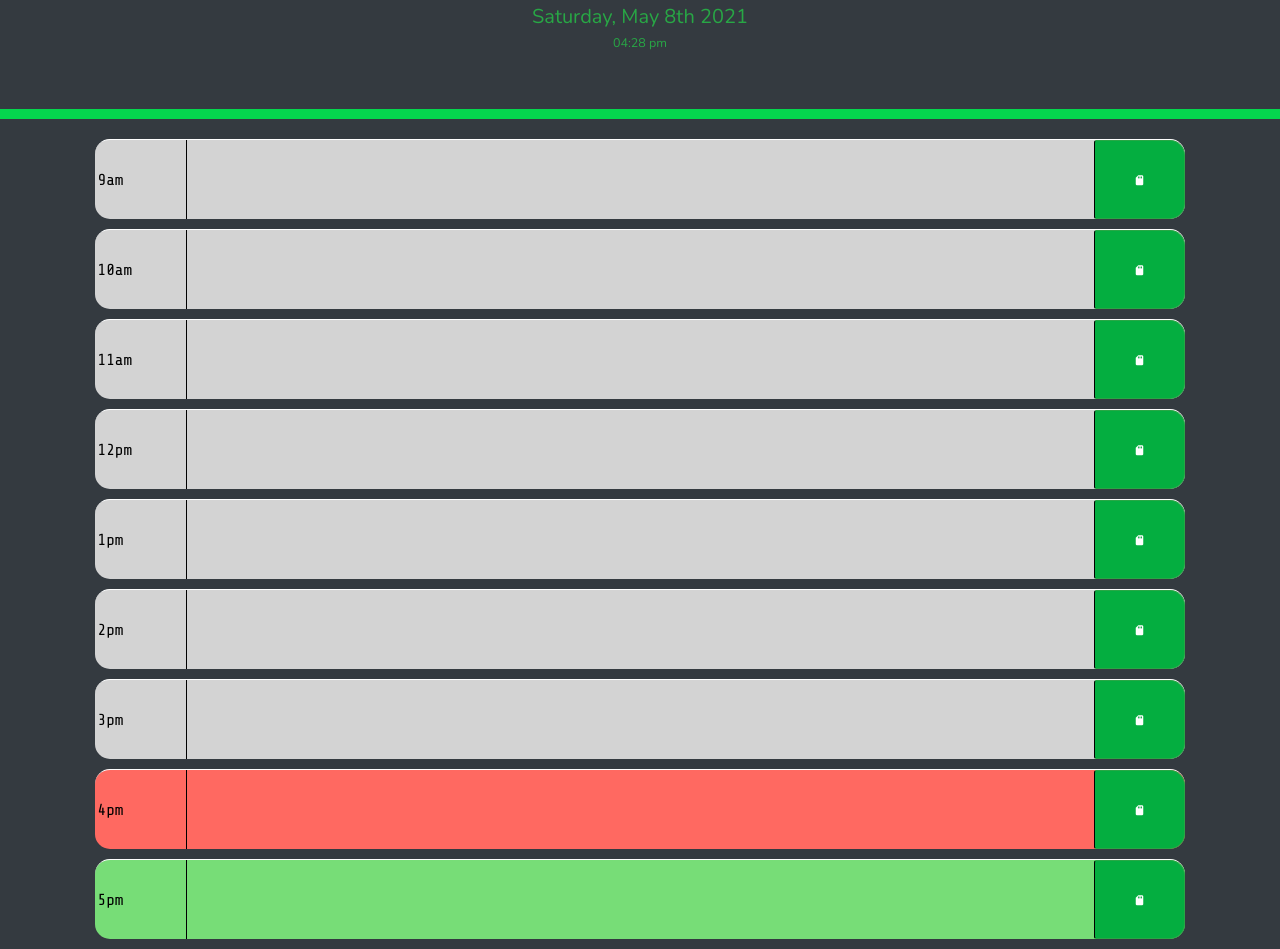
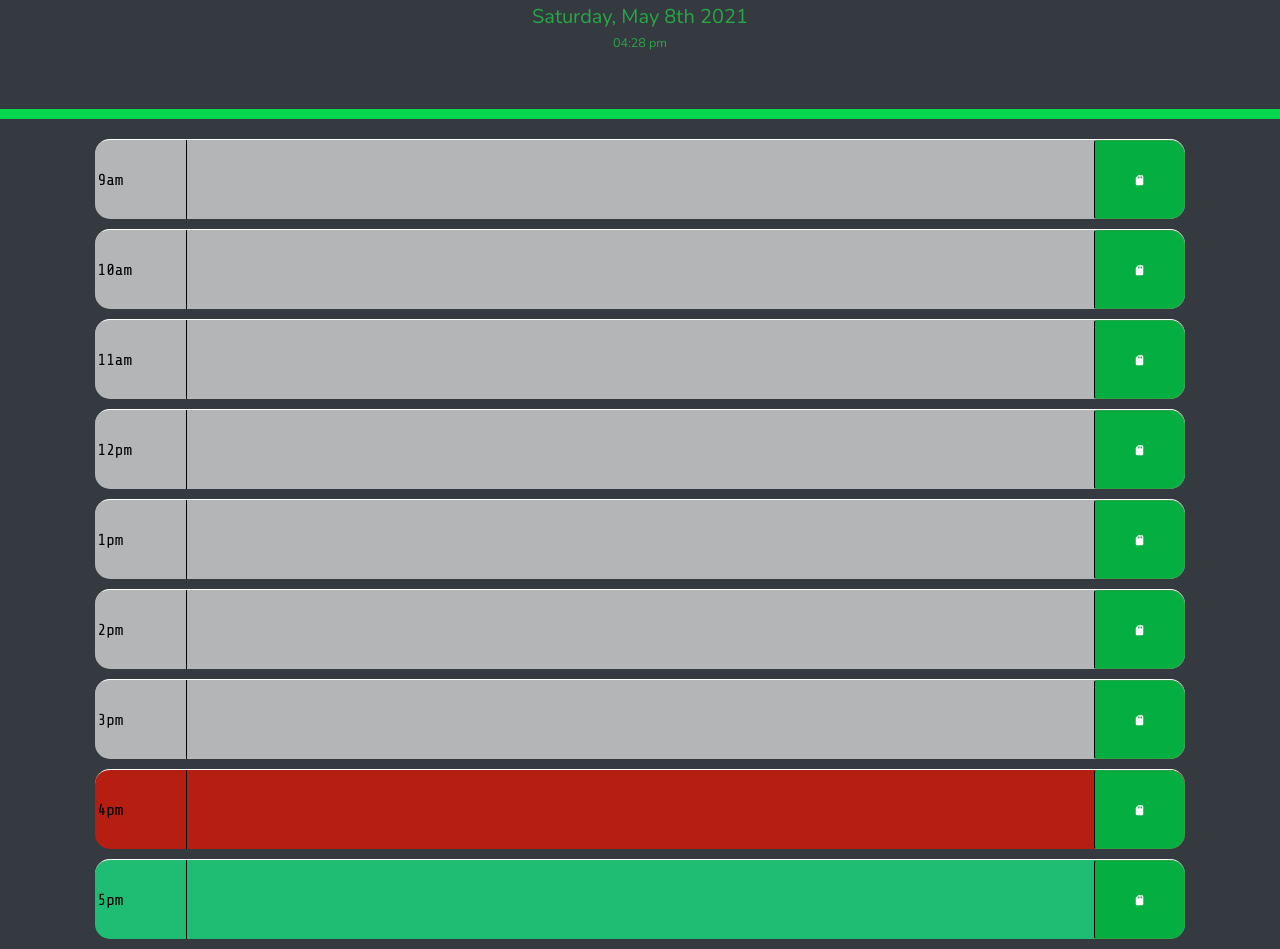
Before and after one commit to jdono100/Day-Planner, a plain HTML site: page index.html in a window 1280 px wide. Shown: the part 125-1074 px from the top of the page. Drawn offline with nearby package versions, Linux system fonts and the light colour scheme.

Commit message:
change time-changing colors to be more visually appealing

```diff
--- a/style.css
+++ b/style.css
@@ -22,7 +22,7 @@ textarea {
   background-color: transparent;
   color: black;
   padding: auto;
-  border-bottom: 1rem solid #05d64e;
+  border-bottom: 1rem solid hsl(141, 95%, 43%);
   border-radius: 0;
 }
 
@@ -58,17 +58,17 @@ textarea {
 }
 
 .past {
-  background-color: #d3d3d3;
+  background-color: hsla(0, 0%, 83%, 0.8);
   color: white;
 }
 
 .present {
-  background-color: #ff6961;
+  background-color: hsla(5, 95%, 43%, 0.8);
   color: white;
 }
 
 .future {
-  background-color: #77dd77;
+  background-color: hsla(151, 78%, 49%, 0.8);
   color: white;
 }
 
@@ -76,7 +76,7 @@ textarea {
   border-left: 0.1rem solid black;
   border-top-right-radius: 1.5rem;
   border-bottom-right-radius: 1.5rem;
-  background-color: hsl(141, 95%, 35%);
+  background-color: #04ae40;
   color: white;
 }
 
```
